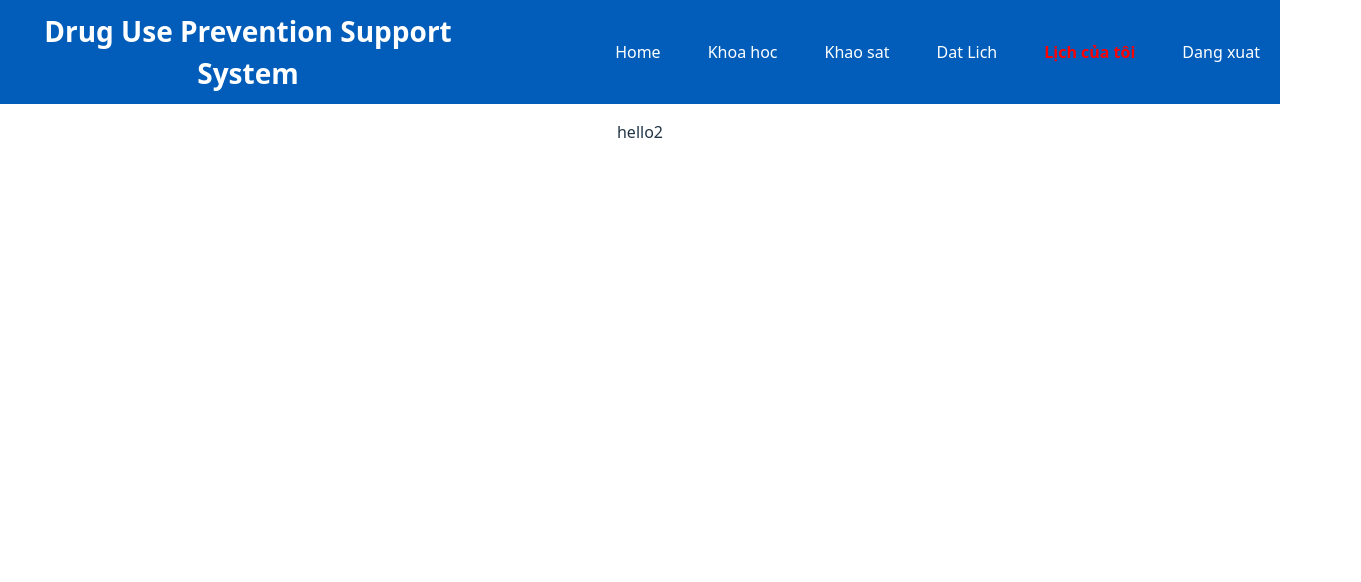
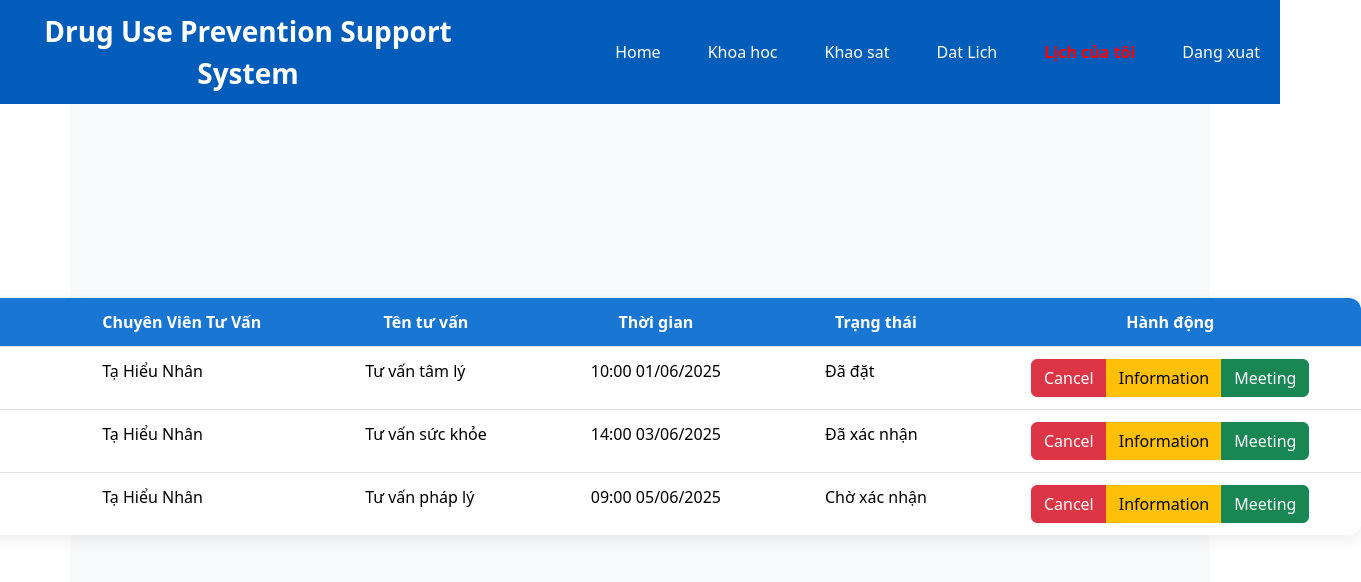
Before and after one commit to hieunhann/G7_SWP391, a React (Vite) app in the folder Front-End/drug-prevention-app/: page /booked-consultations in a window 1280 px wide. Shown: the top 582 px of the page, 1361 px wide, since content can reach past the window. Built offline with nearby package versions, Linux system fonts and the light colour scheme.

Commit message:
Add MemberBookedConsultations page

```diff
--- /dev/null
+++ b/Front-End/drug-prevention-app/src/components/ButonMemberBooked/ButonMemberBooked.jsx
@@ -0,0 +1,30 @@
+import { useState } from "react";
+import React from "react";
+import "./ButonMemberBooked.css";
+// import { useState } from "react";
+const ButonMemberBooked = () => {
+  return (
+    <div
+      className="btn-group"
+      role="group"
+      aria-label="Basic mixed styles example"
+    >
+      <button type="button-Cancel" className="btn btn-danger">
+        Cancel
+      </button>
+      <button type="button-info" className="btn btn-warning">
+        Information
+      </button>
+      <a
+        href="https://meet.google.com/tsz-wonp-xjr?pli=1&authuser=2"
+        target="_blank"
+        rel="noopener noreferrer"
+        className="btn btn-success"
+
+      >
+        Meeting
+      </a>
+    </div>
+  );
+};
+export default ButonMemberBooked;
--- a/Front-End/drug-prevention-app/src/pages/MemberBookedConsultations/MemberBookedConsultations.css
+++ b/Front-End/drug-prevention-app/src/pages/MemberBookedConsultations/MemberBookedConsultations.css
@@ -0,0 +1,40 @@
+.container {
+  display: flex;
+  justify-content: center;
+  align-items: center;
+  min-height: 80vh;
+  background: #f7f9fa;
+    .table-row {
+
+    color: black;
+}
+
+
+.table {
+  width: 600px;
+  border-collapse: collapse;
+  background: #fff;
+  border-radius: 12px;
+  overflow: hidden;
+  box-shadow: 0 4px 16px rgba(0,0,0,0.08);
+}
+
+.table th, .table td {
+  padding: 12px 52px;
+  border-bottom: 1px solid #e0e0e0;
+  text-align: left;
+   white-space: nowrap;
+   /* không cho xuống hàng */
+}
+
+.table th {
+  background: #1976d2;
+  color: #fff;
+  font-weight: 600;
+  text-align: center;
+}
+
+.table tr:last-child td {
+  border-bottom: none;
+}
+}
--- a/Front-End/drug-prevention-app/src/pages/MemberBookedConsultations/MemberBookedConsultations.jsx
+++ b/Front-End/drug-prevention-app/src/pages/MemberBookedConsultations/MemberBookedConsultations.jsx
@@ -1,12 +1,56 @@
 import "./MemberBookedConsultations.css";
-
-import React from 'react'
+import "bootstrap/dist/css/bootstrap.min.css";
+import React from "react";
+import ButonMemberBooked from "../../components/ButonMemberBooked/ButonMemberBooked.jsx";
 
 const MemberBookedConsultations = () => {
   return (
-    <div>
-      <p>hello2</p>
+    <div className="container">
+      <table className="table">
+        <thead>
+          <tr className="table-header">
+            <th>STT</th>
+            <th>Chuyên Viên Tư Vấn</th>
+            <th>Tên tư vấn</th>
+            <th>Thời gian</th>
+            <th>Trạng thái</th>
+            <th>Hành động</th>
+
+          </tr>
+        </thead>
+        <tbody>
+          <tr className="table-row">
+            <td >1</td>
+            <td>Tạ Hiểu Nhân</td>
+            <td>Tư vấn tâm lý</td>
+            <td>10:00 01/06/2025</td>
+            <td>Đã đặt</td>
+            <td><ButonMemberBooked /></td>
+
+          </tr>
+          <tr className="table-row">
+            <td>2</td>
+            <td>Tạ Hiểu Nhân</td>
+            <td>Tư vấn sức khỏe</td>
+            <td>14:00 03/06/2025</td>
+            <td>Đã xác nhận</td>
+            <td><ButonMemberBooked /></td>
+
+          </tr>
+          <tr className="table-row">
+            <td>3</td>
+            <td>Tạ Hiểu Nhân</td>
+            <td>Tư vấn pháp lý</td>
+            <td>09:00 05/06/2025</td>
+            <td>Chờ xác nhận</td>
+            <td><ButonMemberBooked /></td>
+
+          </tr>
+        </tbody>
+      </table>
     </div>
-  )
-}
+
+  );
+};
+
 export default MemberBookedConsultations;
```
Also changed, not shown: Front-End/drug-prevention-app/src/components/ButonMemberBooked/ButonMemberBooked.css (added).
